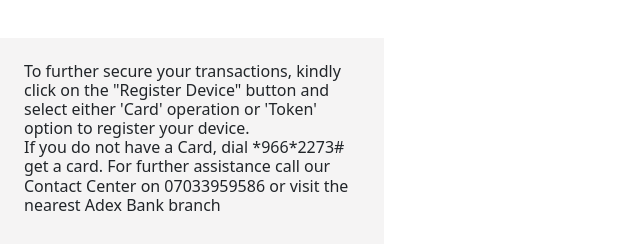
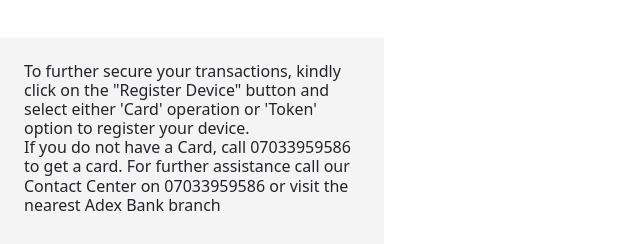
Before and after one commit to AdeAdex/BankApp, a plain HTML site: page adexAppRegisterDevice.html in a window 1280 px wide. Shown: the part 473-717 px from the top of the page, 0-640 px from the left. Drawn offline with Linux system fonts and the light colour scheme.

Commit message:
Update adexAppRegisterDevice.html

```diff
--- a/adexAppRegisterDevice.html
+++ b/adexAppRegisterDevice.html
@@ -34,7 +34,7 @@
         <h6>
           To further secure your transactions, kindly click on the "Register
           Device" button and select either 'Card' operation or 'Token' option to
-          register your device.<br />If you do not have a Card, dial *966*2273#
+          register your device.<br />If you do not have a Card, call 07033959586 to
           get a card. For further assistance call our Contact Center on
           07033959586 or visit the nearest Adex Bank branch
         </h6>
```
